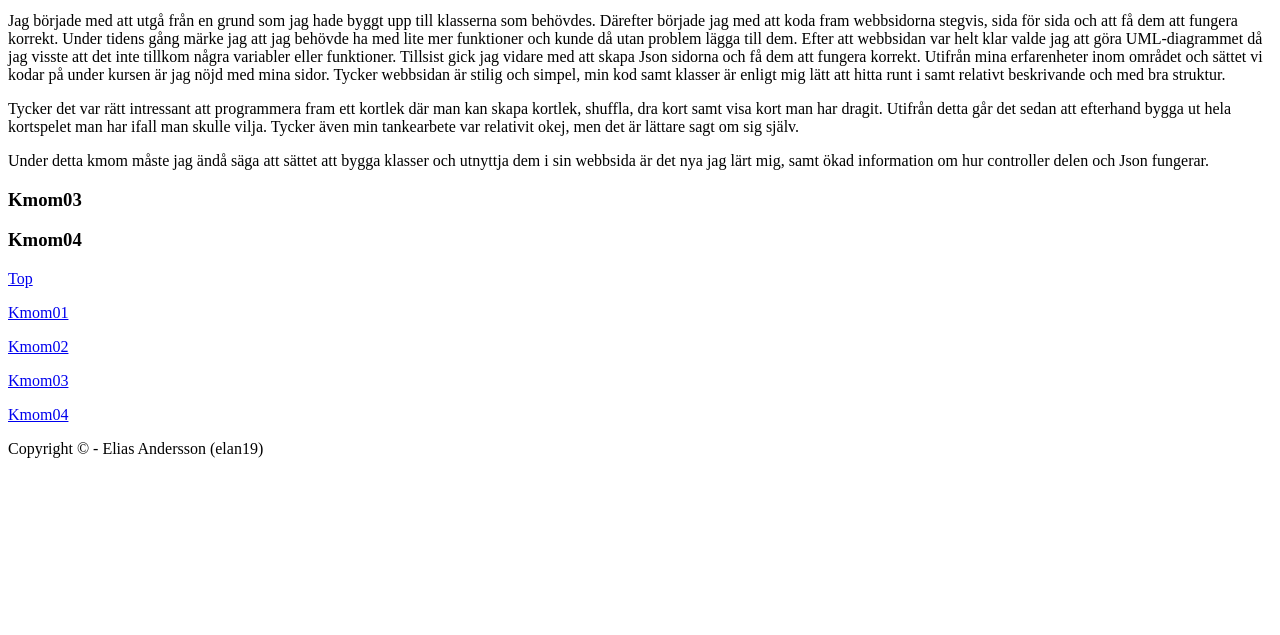
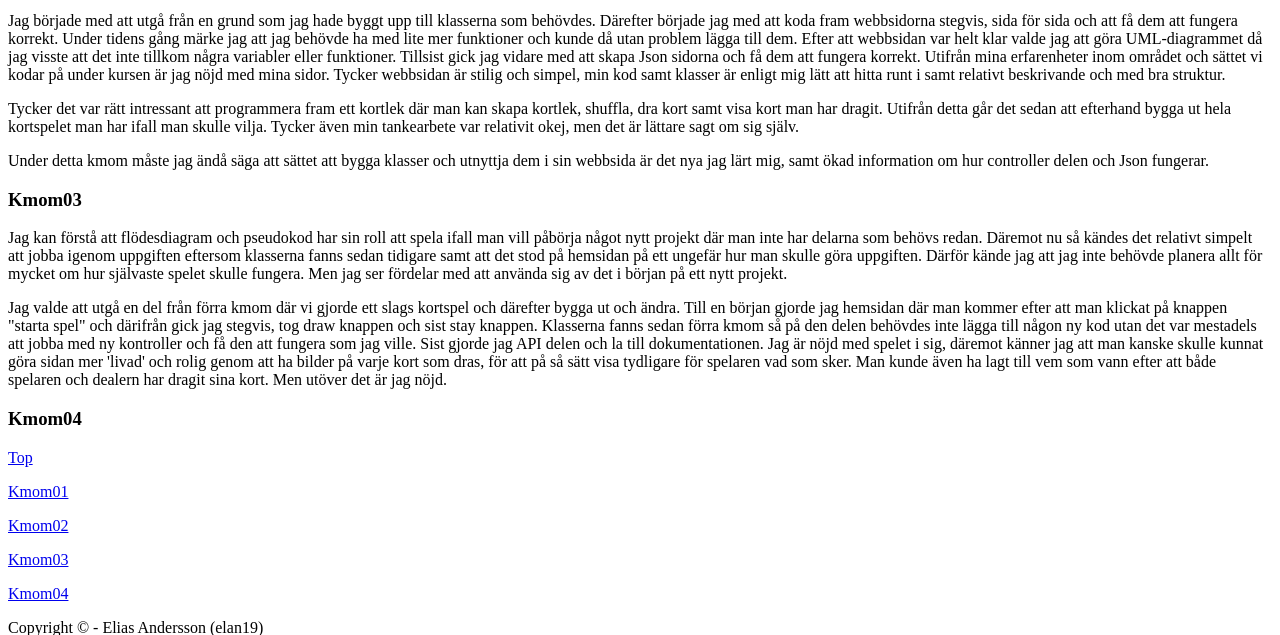
Before and after one commit to elan19/mvc, a Symfony app: template templates/report.html.twig in a window 1280 px wide. Shown: the part 778-1413 px from the top of the page. Before the commit the page ends 1236 px from the top, so only its background shows below. Run offline with Twig, Linux system fonts and the light colour scheme; the template is opened without the code that fills it, so the values that code supplies are empty; some libraries are stand-ins or nearby versions.

Commit message:
report text

```diff
--- a/templates/report.html.twig
+++ b/templates/report.html.twig
@@ -58,7 +58,21 @@
             information om hur controller delen och Json fungerar.
         </p>
         <h3 id="kmom03">Kmom03</h3>
-        <p></p>
+        <p>
+            Jag kan förstå att flödesdiagram och pseudokod har sin roll att spela ifall man vill påbörja något nytt projekt där man inte har delarna som
+            behövs redan. Däremot nu så kändes det relativt simpelt att jobba igenom uppgiften eftersom klasserna fanns sedan tidigare samt att det stod
+            på hemsidan på ett ungefär hur man skulle göra uppgiften. Därför kände jag att jag inte behövde planera allt för mycket om hur
+            självaste spelet skulle fungera. Men jag ser fördelar med att använda sig av det i början på ett nytt projekt.
+        </p>
+        <p>
+            Jag valde att utgå en del från förra kmom där vi gjorde ett slags kortspel och därefter bygga ut och ändra. Till en början gjorde jag
+            hemsidan där man kommer efter att man klickat på knappen "starta spel" och därifrån gick jag stegvis, tog draw knappen och sist stay knappen.
+            Klasserna fanns sedan förra kmom så på den delen behövdes inte lägga till någon ny kod utan det var mestadels att jobba med ny kontroller
+            och få den att fungera som jag ville. Sist gjorde jag API delen och la till dokumentationen.
+            Jag är nöjd med spelet i sig, däremot känner jag att man kanske skulle kunnat göra sidan mer 'livad' och rolig genom att ha bilder på varje
+            kort som dras, för att på så sätt visa tydligare för spelaren vad som sker. Man kunde även ha lagt till vem som vann
+            efter att både spelaren och dealern har dragit sina kort. Men utöver det är jag nöjd.
+        </p>
         <h3 id="kmom04">Kmom04</h3>
         <p></p>
     </div>
```
